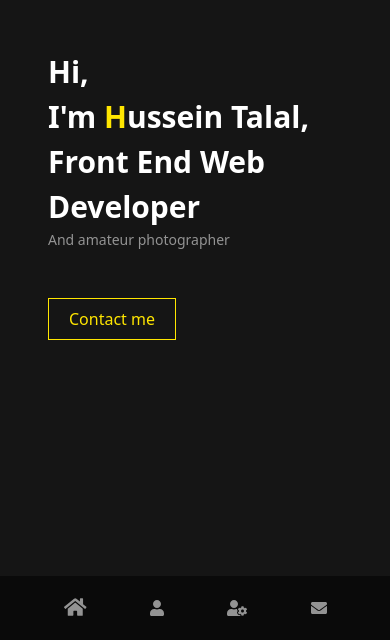
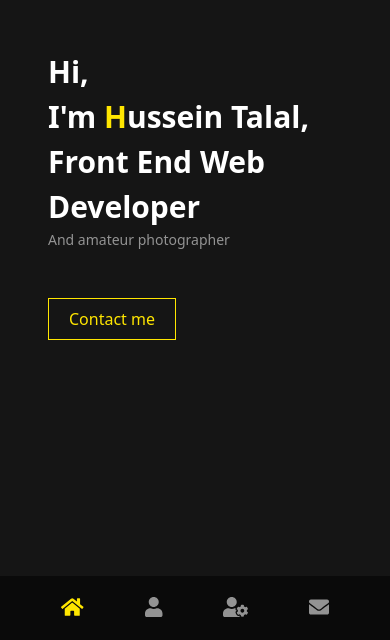
Before and after one commit to husseinTalal2/portfolio, a React (Create React App) app: page / in a window 390 px wide. Shown: the part 204-844 px from the top of the page. Built offline with nearby package versions, Linux system fonts and the light colour scheme.

Commit message:
adding navlinks and fixing issue with the active link

```diff
--- a/src/App.js
+++ b/src/App.js
@@ -8,18 +8,33 @@ import './index.css';
 import Certificates from './components/ِAboutPage/Certificates';
 import Testimonials from './components/ِAboutPage/Testimonials';
 import CV from './components/ِAboutPage/CV';
-
+import { Route, Switch } from 'react-router-dom';
+import { BrowserRouter as Router } from 'react-router-dom';
 function App() {
   return (
     <div className="flex flex-col overflow-hidden">
-      <Navbar />
-      <HomePage />
-      <AboutMe />
-      <SkillsPage />
-      <Certificates />
-      <Testimonials />
-      <CV />
-      <ContactPage />
+      <Router>
+        <Navbar />
+        <Switch>
+          <Route path="/" exact component={HomePage} />
+          <Route
+            path="/about"
+            exact
+            component={() => {
+              return (
+                <>
+                  <AboutMe />
+                  <Certificates />
+                  <Testimonials />
+                  <CV />
+                </>
+              );
+            }}
+          />
+          <Route path="/skills" component={SkillsPage} />
+          <Route path="/contact" component={ContactPage} />
+        </Switch>
+      </Router>
     </div>
   );
 }
--- a/src/containers/Navbar.js
+++ b/src/containers/Navbar.js
@@ -1,5 +1,5 @@
 import React from 'react';
-import { Link } from 'react-router-dom';
+import { NavLink } from 'react-router-dom';
 import { FontAwesomeIcon } from '@fortawesome/react-fontawesome';
 import { faHome } from '@fortawesome/free-solid-svg-icons';
 import { faUser } from '@fortawesome/free-solid-svg-icons';
@@ -8,42 +8,51 @@ import { faEnvelope } from '@fortawesome/free-solid-svg-icons';
 import { faInstagram } from '@fortawesome/free-brands-svg-icons';
 import { faGithub } from '@fortawesome/free-brands-svg-icons';
 import { faLinkedin } from '@fortawesome/free-brands-svg-icons';
+import { useLocation } from 'react-router-dom';
 
 function Navbar() {
+  const location = useLocation();
+
+  function activeClassName(path) {
+    return location.pathname === path ? 'text-primaryYellow' : 'text-lightGray';
+  }
+
   return (
     <>
       <div className="navbar hidden lg:flex fixed left-0 top-0">
         <nav className="h-screen w-16 bg-darker flex flex-col justify-between">
           <div className="flex flex-col justify-center items-center my-5 text-4xl">
-            <Link to="/">
+            <NavLink to="/">
               <span className="logo text-primaryYellow">H</span>
-            </Link>
+            </NavLink>
           </div>
           <div className="nav-items flex flex-col items-center">
-            <Link to="/">
+            <NavLink to="/">
               <FontAwesomeIcon
-                className="text-lightGray hover:text-primaryYellow mb-8 text-xl"
+                className={`mb-8 text-xl ${activeClassName('/')}`}
                 icon={faHome}
               />
-            </Link>
-            <Link to="/about">
+            </NavLink>
+
+            <NavLink to="/about">
               <FontAwesomeIcon
-                className="text-lightGray hover:text-primaryYellow mb-8 text-xl"
+                className={`mb-8 text-xl ${activeClassName('/about')}`}
                 icon={faUser}
               />
-            </Link>
-            <Link to="/skills">
+            </NavLink>
+
+            <NavLink to="/skills">
               <FontAwesomeIcon
-                className="text-lightGray hover:text-primaryYellow mb-8 text-xl"
+                className={`mb-8 text-xl ${activeClassName('/skills')}`}
                 icon={faUserCog}
               />
-            </Link>
-            <Link to="/contact">
+            </NavLink>
+            <NavLink to="/contact">
               <FontAwesomeIcon
-                className="text-lightGray hover:text-primaryYellow mb-8 text-xl"
+                className={`mb-8 text-xl ${activeClassName('/contact')}`}
                 icon={faEnvelope}
               />
-            </Link>
+            </NavLink>
           </div>
           <div className="social-icons flex items-center flex-col">
             <a
@@ -82,30 +91,30 @@ function Navbar() {
       <div className="mobile-nav lg:hidden fixed bottom-0">
         <nav className="h-16 bg-darker flex items-center">
           <div className="flex justify-evenly items-center w-screen">
-            <Link to="/">
+            <NavLink to="/">
               <FontAwesomeIcon
-                className="text-lightGray hover:text-primaryYellow lg:mb-8 text-xl"
+                className={`lg:mb-8 text-xl ${activeClassName('/')}`}
                 icon={faHome}
               />
-            </Link>
-            <Link to="/about">
+            </NavLink>
+            <NavLink to="/about">
               <FontAwesomeIcon
-                className="text-lightGray hover:text-primaryYellow lg:mb-8"
+                className={`lg:mb-8 text-xl ${activeClassName('/about')}`}
                 icon={faUser}
               />
-            </Link>
-            <Link to="/skills">
+            </NavLink>
+            <NavLink to="/skills">
               <FontAwesomeIcon
-                className="text-lightGray hover:text-primaryYellow lg:mb-8"
+                className={`lg:mb-8 text-xl ${activeClassName('/skills')}`}
                 icon={faUserCog}
               />
-            </Link>
-            <Link to="/contact">
+            </NavLink>
+            <NavLink to="/contact">
               <FontAwesomeIcon
-                className="text-lightGray hover:text-primaryYellow lg:mb-8"
+                className={`lg:mb-8 text-xl ${activeClassName('/contact')}`}
                 icon={faEnvelope}
               />
-            </Link>
+            </NavLink>
           </div>
         </nav>
       </div>
```
